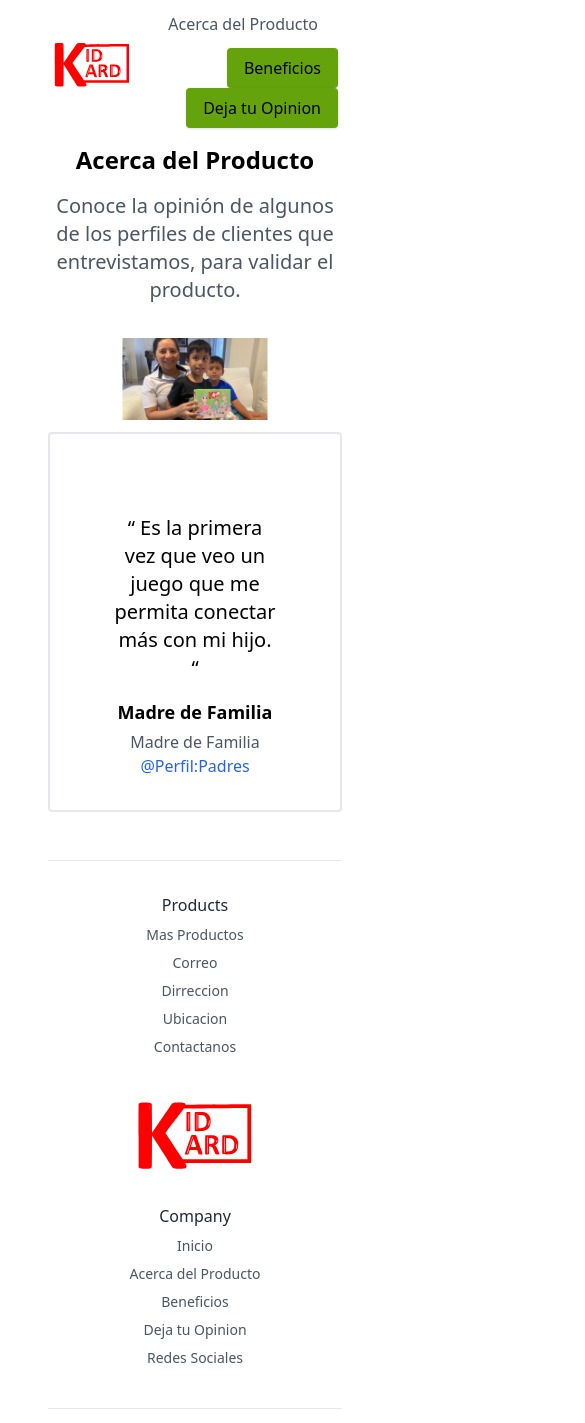
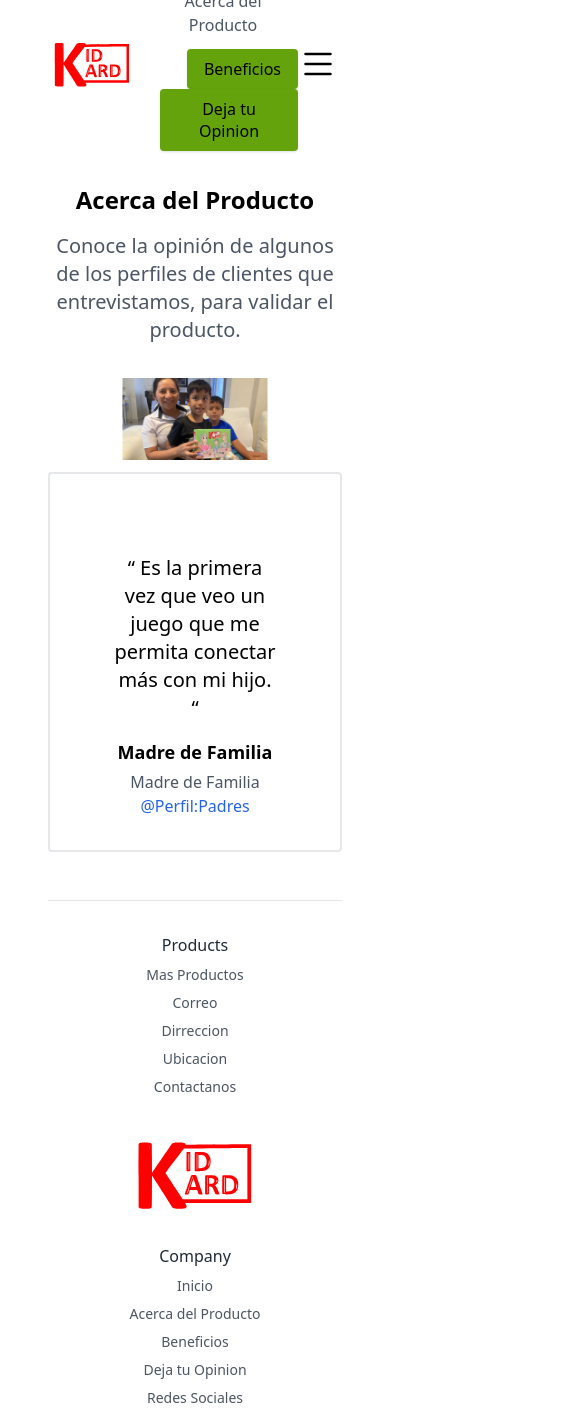
Before and after one commit to AnthonyTerreros/KidKard, a React (Vite) app: page /acerca-del-producto in a window 390 px wide. Shown: the top 1423 px of the page, 585 px wide, since content can reach past the window. Built offline with nearby package versions, Linux system fonts and the light colour scheme; no server answers.

Commit message:
Responsive NavBar

```diff
--- a/src/components/FeaturesContainer.jsx
+++ b/src/components/FeaturesContainer.jsx
@@ -2,7 +2,7 @@
 
 function FeaturesContainer() {
   return (
-    <section id="beneficios" className="relative">
+    <section id="beneficios" className="relative mt-10">
       <div
         className="absolute inset-0 top-1/2 md:mt-16 lg:mt-0 bg-gray-900 pointer-events-none"
         aria-hidden="true"
--- a/src/components/Header.jsx
+++ b/src/components/Header.jsx
@@ -6,6 +6,8 @@
 function Header() {
   const [top, setTop] = useState(true);
 
+  const [minSize, setMinSize] = useState(window.innerWidth);
+
   useEffect(() => {
     const scrollHandler = () => {
       window.pageYOffset > 10 ? setTop(false) : setTop(true);
@@ -13,6 +15,15 @@
     window.addEventListener("scroll", scrollHandler);
     return () => window.removeEventListener("scroll", scrollHandler);
   }, [top]);
+
+  useEffect(() => {
+    const handleResize = () => {
+      setMinSize(window.innerWidth);
+    };
+    window.addEventListener("resize", handleResize);
+    console.log(minSize);
+    return window.addEventListener("resize", handleResize);
+  });
 
   return (
     <header
@@ -117,7 +128,19 @@
           </div>
 
           {/* Site navigation */}
-          <Navbar />
+          <Navbar className="invisible" />
+          <span className={`${(minSize <= 640 && "visible") || "invisible"}`}>
+            <svg
+              xmlns="http://www.w3.org/2000/svg"
+              className="w-10 h-10"
+              viewBox="0 0 16 16"
+            >
+              <path
+                fillRule="evenodd"
+                d="M2.5 12a.5.5 0 0 1 .5-.5h10a.5.5 0 0 1 0 1H3a.5.5 0 0 1-.5-.5zm0-4a.5.5 0 0 1 .5-.5h10a.5.5 0 0 1 0 1H3a.5.5 0 0 1-.5-.5zm0-4a.5.5 0 0 1 .5-.5h10a.5.5 0 0 1 0 1H3a.5.5 0 0 1-.5-.5z"
+              />
+            </svg>
+          </span>
         </div>
       </div>
     </header>
--- a/src/components/Navbar.jsx
+++ b/src/components/Navbar.jsx
@@ -8,7 +8,7 @@
         <li>
           <Link
             to="/acerca-del-producto"
-            className="font-medium text-gray-600 hover:text-white px-5 py-3 flex items-center transition duration-150 ease-in-out"
+            className="font-medium text-gray-600  px-5 py-3 flex items-center transition duration-150 ease-in-out"
           >
             <span>Acerca del Producto</span>
           </Link>
--- a/src/components/OpinionForm.jsx
+++ b/src/components/OpinionForm.jsx
@@ -39,7 +39,7 @@
 
   return (
     <section>
-      <div className="max-w-6xl mx-auto px-4 sm:px-6">
+      <div className="mt-10 max-w-6xl mx-auto px-4 sm:px-6">
         <div className="pb-12 md:pb-20">
           {/* CTA box */}
 
--- a/src/components/Opinions.jsx
+++ b/src/components/Opinions.jsx
@@ -3,42 +3,7 @@
 
 function Opinions() {
   return (
-    <section className="relative">
-      {/* Illustration behind content */}
-      <div
-        className="absolute left-1/2 transform -translate-x-1/2 bottom-0 pointer-events-none -mb-32"
-        aria-hidden="true"
-      >
-        <svg
-          width="1760"
-          height="518"
-          viewBox="0 0 1760 518"
-          xmlns="http://www.w3.org/2000/svg"
-        >
-          <defs>
-            <linearGradient
-              x1="50%"
-              y1="0%"
-              x2="50%"
-              y2="100%"
-              id="illustration-02"
-            >
-              <stop stopColor="#FFF" offset="0%" />
-              <stop stopColor="#EAEAEA" offset="77.402%" />
-              <stop stopColor="#DFDFDF" offset="100%" />
-            </linearGradient>
-          </defs>
-          <g
-            transform="translate(0 -3)"
-            fill="url(#illustration-02)"
-            fillRule="evenodd"
-          >
-            <circle cx="1630" cy="128" r="128" />
-            <circle cx="178" cy="481" r="40" />
-          </g>
-        </svg>
-      </div>
-
+    <section className="relative mt-10">
       <div className="max-w-6xl mx-auto px-4 sm:px-6">
         <div className="py-12 md:py-20">
           {/* Section header */}
```
